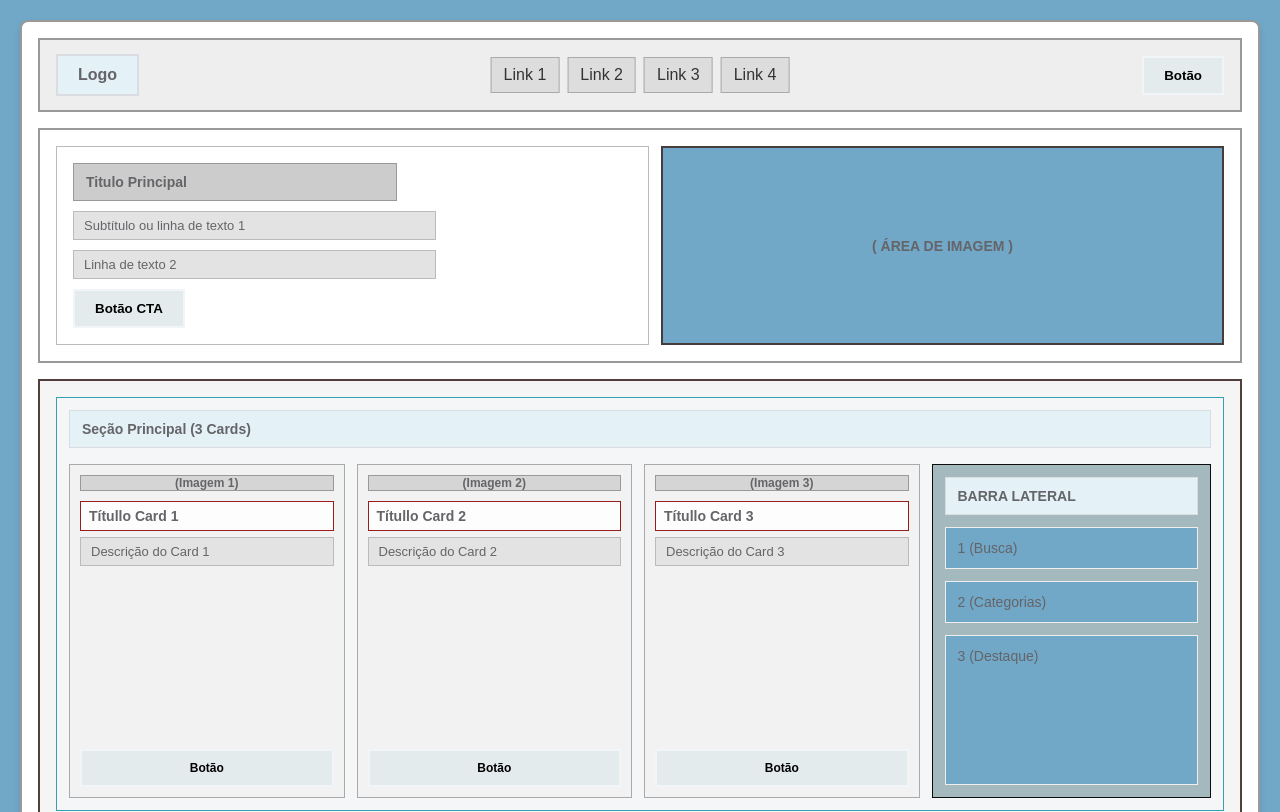
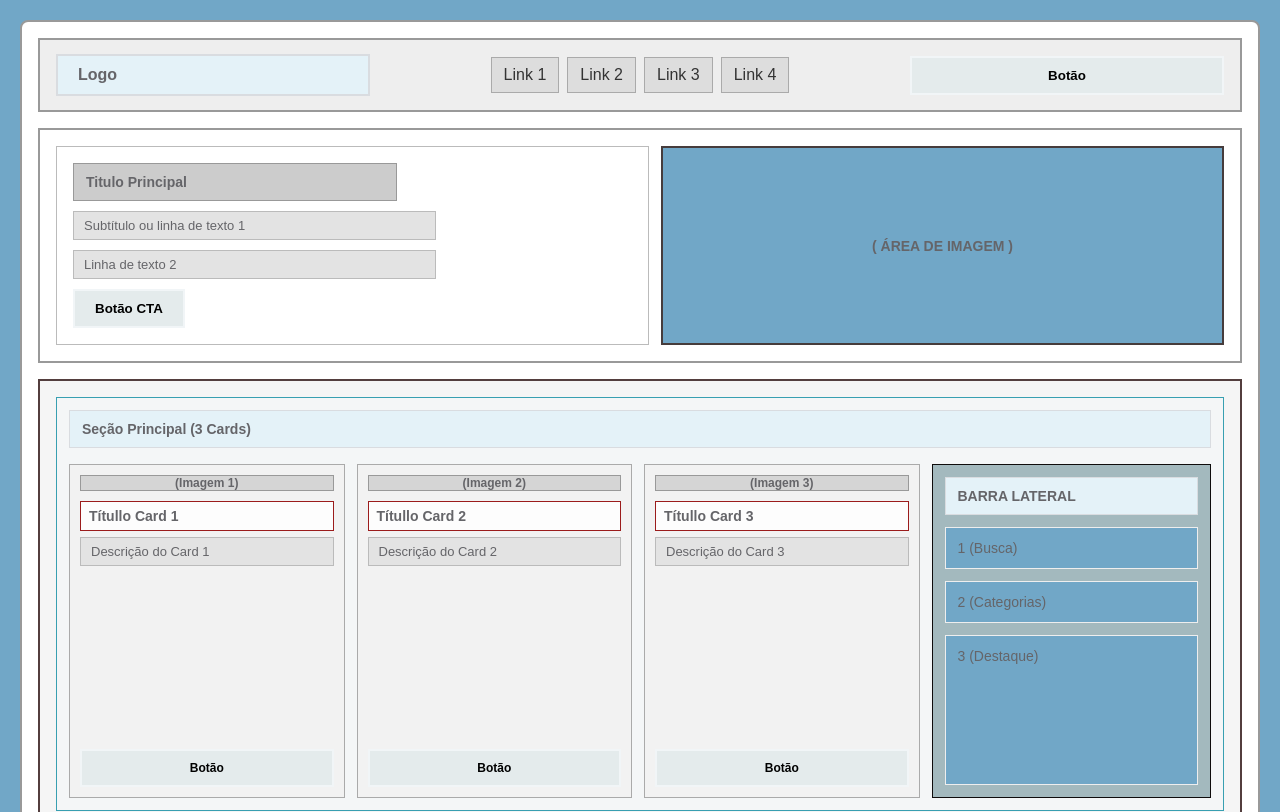
Before and after one commit to jcjoab22/-Atividade-fixa-o-flexbox, a plain HTML site: page index.html in a window 1280 px wide. Shown: the top 812 px of the page. Drawn offline with Linux system fonts and the light colour scheme.

Commit message:
terminei

```diff
--- a/style.css
+++ b/style.css
@@ -19,7 +19,6 @@ body {
     display: flex;
     flex-direction: column;
     border-radius: 8px;
-    box-shadow: 0 4px 6px rgba(0, 0, 0, 0.1);
     gap: 16px;
 }
 
@@ -51,7 +50,7 @@ a {
     align-items: center;
     padding: 14px 16px;
     background: #71a7c7;
-    border: 2px solod #999;
+    border: 2px solid #999;
 }
 
 .logo {
@@ -65,9 +64,6 @@ a {
     display: flex;
     justify-content: space-between;
     align-items: center;
-
-    position: relative;
-
     padding: 14px 16px;
     background: #eeeeee;
     border: 2px solid #999;
@@ -76,11 +72,20 @@ a {
 .menu {
     display: flex;
     gap: 8px;
+    align-items: center;
+    justify-content: center;
+    flex: 2;
+}
 
-    position: absolute;
-    left: 50%;
-    transform: translateX(-50%);
+
+.logo {
+    flex: 1;
 }
+
+.header button {
+    flex: 1;
+}
+
 
 .menu a {
     text-decoration: none;
```
